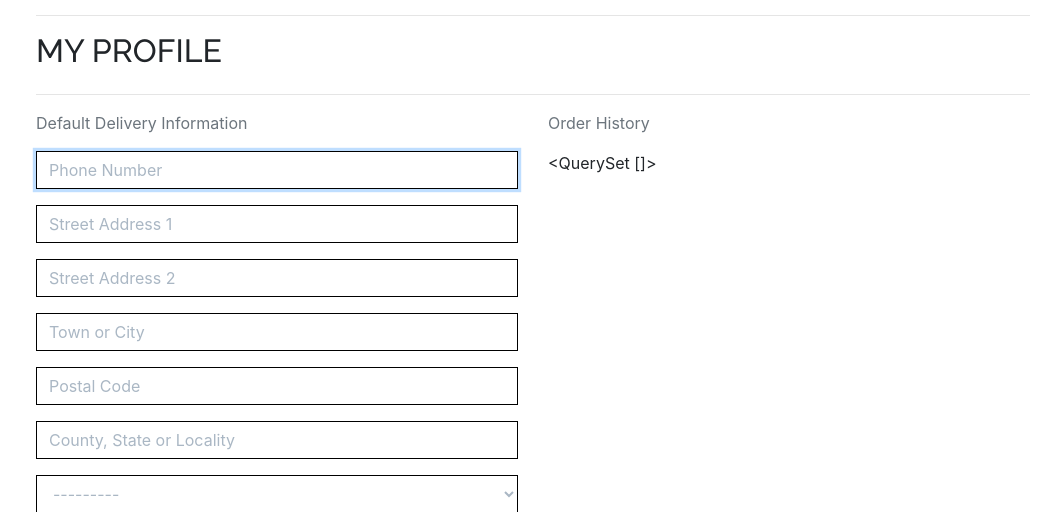
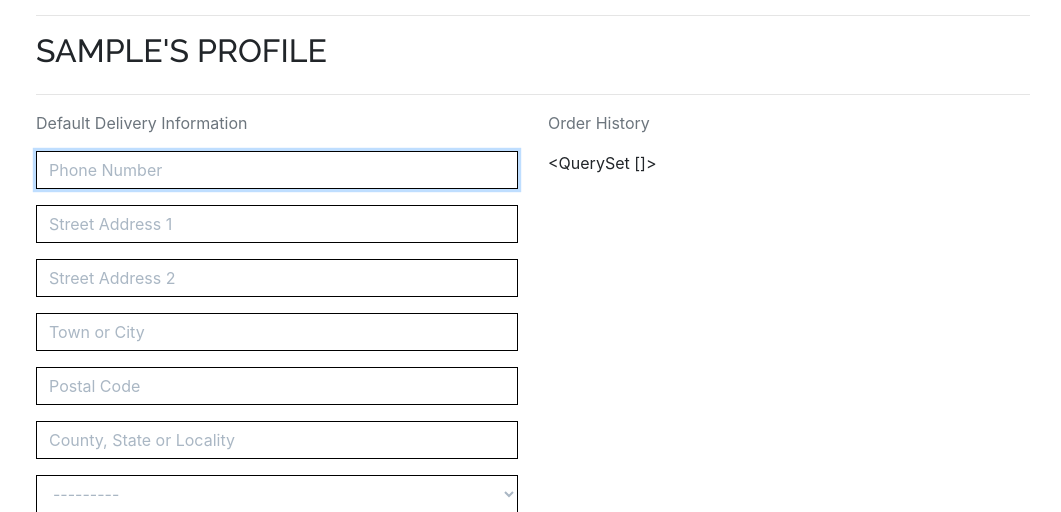
Before and after one commit to theopmw/leftfield-clothing, a Django app: page /profile/ in a window 1280 px wide. Shown: the part 169-681 px from the top of the page, without its empty margins (107-1168 px from the left). Run offline with Django 3.2, Linux system fonts and the light colour scheme; the visitor is signed in with stand-in values (Sample User, id 1); data comes from the database, SQL or seed files in the repository; data that the repository does not hold is empty; parts of the project's set-up code (start-up, migrations or seed data) failed here and were passed over; some libraries are stand-ins or nearby versions.

Commit message:
Add username to profile page header

```diff
--- a/profiles/templates/profiles/profile.html
+++ b/profiles/templates/profiles/profile.html
@@ -19,7 +19,7 @@
         <div class="row">
             <div class="col">
                 <hr>
-                <h2 class="font-raleway text-uppercase mb-4">My Profile</h2>
+                <h2 class="font-raleway text-uppercase mb-4">{{ user }}'s Profile</h2>
                 <hr>
             </div>
         </div>
```
